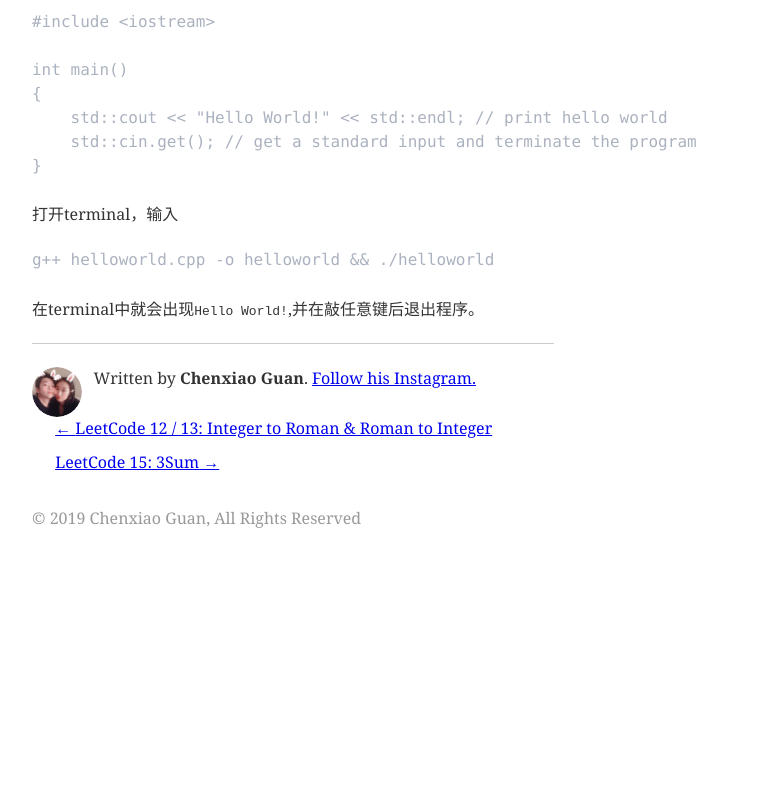
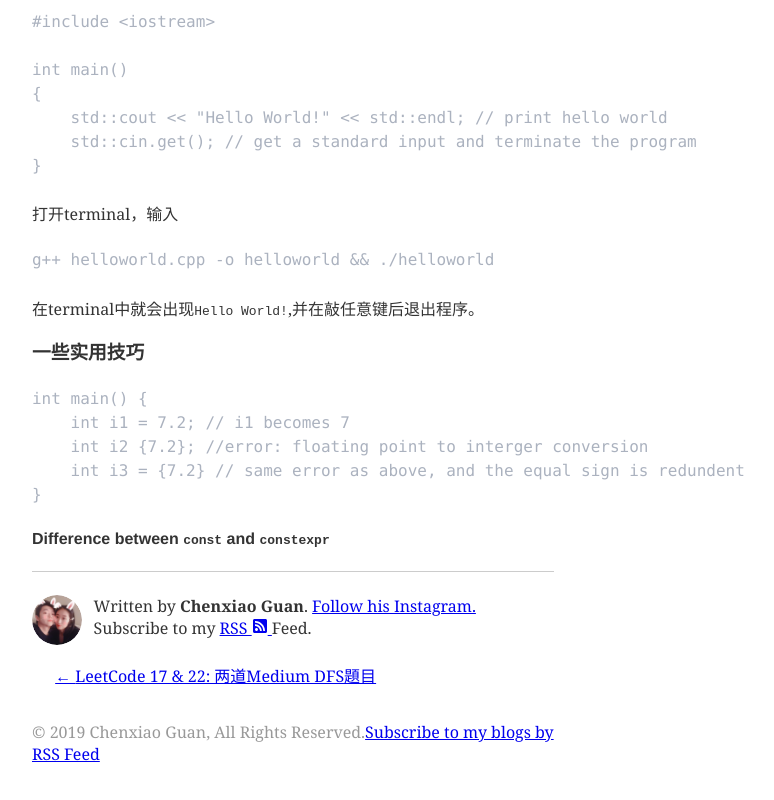
Before and after one commit to oddguan/oddguan.github.io, a Gatsby site: page /cppbasic1/ in a window 1280 px wide. Shown: the part 407-1207 px from the top of the page, without its empty margins (347-1121 px from the left). Before the commit the page ends 971 px from the top, so only its background shows below. Built offline with nearby package versions, Linux system fonts and the light colour scheme; Gatsby itself is replaced by a stand-in of ours; some packages are replaced by stand-ins of ours; code samples lack their colours; what typography-theme-st-annes would draw is missing.

Commit message:
added rss feed

````diff
--- a/content/blog/cppbasic1/index.md
+++ b/content/blog/cppbasic1/index.md
@@ -1,6 +1,6 @@
 ---
 title: C++基础篇01：Hello World!
-date: "2019-04-13"
+date: "2019-04-18"
 description: 被国内面试搞得我不知所措，无奈从头开始学C++。
 ---
 
@@ -22,7 +22,19 @@ int main()
 
 打开terminal，输入
 
-```bash
+```sh
 g++ helloworld.cpp -o helloworld && ./helloworld
 ```
 在terminal中就会出现`Hello World!`,并在敲任意键后退出程序。
+
+### 一些实用技巧
+
+```cpp
+int main() {
+    int i1 = 7.2; // i1 becomes 7
+    int i2 {7.2}; //error: floating point to interger conversion
+    int i3 = {7.2} // same error as above, and the equal sign is redundent
+}
+```
+
+#### Difference between `const` and `constexpr`
--- a/package.json
+++ b/package.json
@@ -11,7 +11,7 @@
     "disqus-react": "^1.0.5",
     "gatsby": "^2.3.16",
     "gatsby-image": "^2.0.37",
-    "gatsby-plugin-feed": "^2.1.0",
+    "gatsby-plugin-feed": "^2.1.1",
     "gatsby-plugin-google-analytics": "^2.0.18",
     "gatsby-plugin-manifest": "^2.0.28",
     "gatsby-plugin-offline": "^2.0.25",
@@ -32,6 +32,7 @@
     "react": "^16.8.6",
     "react-dom": "^16.8.6",
     "react-helmet": "^5.2.0",
+    "react-icons": "^3.6.1",
     "react-typography": "^0.16.19",
     "typeface-merriweather": "0.0.72",
     "typeface-montserrat": "0.0.54",
--- a/src/components/bio.js
+++ b/src/components/bio.js
@@ -8,6 +8,7 @@
 import React from "react"
 import { StaticQuery, graphql } from "gatsby"
 import Image from "gatsby-image"
+import { FaRssSquare } from 'react-icons/fa'
 
 import { rhythm } from "../utils/typography"
 
@@ -38,11 +39,13 @@ function Bio() {
               }}
             />
             <p>
-              Written by <strong>{author}</strong>.
-              {` `}
+              Written by <strong>{author}</strong>.{` `}
               <a href={`https://instagram.com/${social.instagram}`}>
-                 Follow his Instagram.
+                Follow his Instagram.
               </a>
+              <br />
+              Subscribe to my <a href="/rss.xml"> RSS <FaRssSquare /> </a> Feed.
+
             </p>
           </div>
         )
--- a/src/components/layout.js
+++ b/src/components/layout.js
@@ -65,7 +65,10 @@ class Layout extends React.Component {
         <header>{header}</header>
         <main>{children}</main>
         <footer style={{color: "#999"}}>
-          © {new Date().getFullYear()} Chenxiao Guan, All Rights Reserved
+          © {new Date().getFullYear()} Chenxiao Guan, All Rights Reserved.
+          <a href="/rss.xml">
+          Subscribe to my blogs by RSS Feed
+          </a>
         </footer>
       </div>
     )
````
Also changed, not shown: 2 other files.
